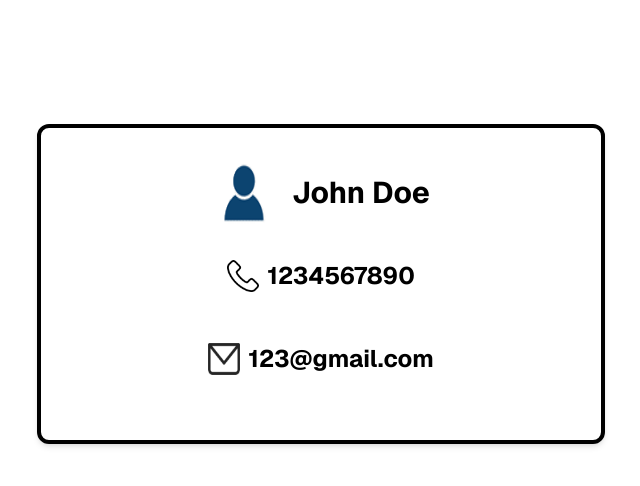
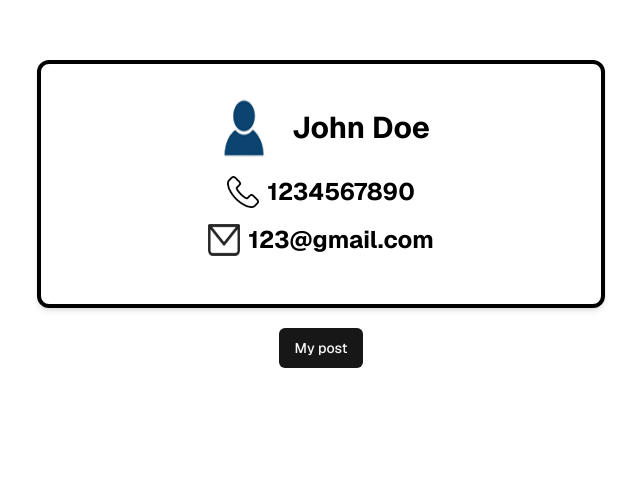
Before and after one commit to SAD-IM-project/lost_and_found, a Next.js app: page /profile in a window 1280 px wide. Shown: the part 116-602 px from the top of the page, without its empty margins (319-959 px from the left). Built offline with nearby package versions, Linux system fonts and the light colour scheme.

Commit message:
feat:adding my post button

```diff
--- a/app/profile/page.tsx
+++ b/app/profile/page.tsx
@@ -1,9 +1,11 @@
 import Profile from "@/components/Profile";
-
 import React from 'react'
 
 export default function page() {
   return (
-    <Profile title="John Doe" phone="1234567890" mail="123@gmail.com" />
+        <Profile title="John Doe" phone="1234567890" mail="123@gmail.com" />
+
+
+
   )
 }
--- /dev/null
+++ b/components/MyPostButton.tsx
@@ -0,0 +1,19 @@
+"use client"
+import React from 'react'
+import { Button } from './ui/button'
+
+
+export default function MyPostButton() {
+
+    const handleClick = () =>{
+        console.log('My post')
+        // redirect to /mypost using router
+        window.location.href = '/mypost'
+    }
+  return (
+    <div className='m-5'>
+        <Button onClick={handleClick}>My post</Button>
+    </div>
+
+  )
+}
--- a/components/Profile.tsx
+++ b/components/Profile.tsx
@@ -1,5 +1,5 @@
 import React from "react";
-
+import MyPostButton from "./MyPostButton";
 interface ProfileProps {
     title: string;
     phone: string;
@@ -8,7 +8,7 @@ interface ProfileProps {
 
 const Profile: React.FC<ProfileProps> = ({ title, phone, mail }) => {
   return (
-    <div className="flex justify-center items-center h-screen w-8/12">
+    <div className="flex flex-col items-center  w-8/12 h-full mt-44">
       <div className="w-2/3 h-2/5 bg-white shadow-md p-8 rounded-xl border-4 border-black flex items-center flex-col">
         <div className="mb-4 h-1/3 flex items-center">
           <img src="/app_images/people.png" alt="Profile" className="w-16 h-16 mr-4" />
@@ -23,6 +23,7 @@ const Profile: React.FC<ProfileProps> = ({ title, phone, mail }) => {
           <h1 className="text-2xl font-bold">{mail}</h1>
         </div>
       </div>
+      <MyPostButton />
     </div>
   );
 };
```
